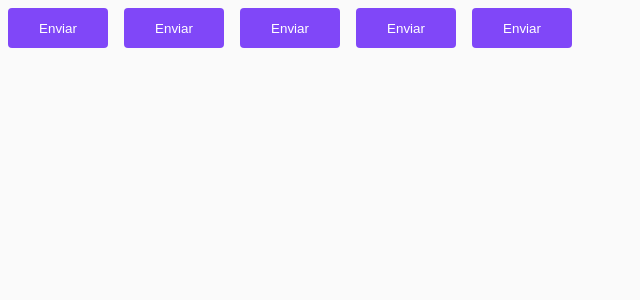
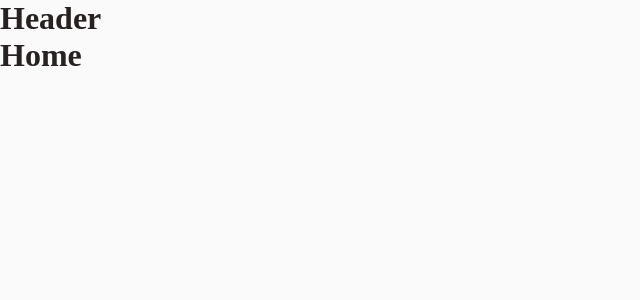
Before and after one commit to hnascx/reactjs-coffeedelivery, a React (Vite) app: page / in a window 1280 px wide. Shown: the top 300 px of the page, without its empty margins (0-640 px from the left). Built offline with nearby package versions, Linux system fonts and the light colour scheme.

Commit message:
(3) React Router DOM configured

```diff
--- a/package.json
+++ b/package.json
@@ -12,6 +12,7 @@
   "dependencies": {
     "react": "^18.2.0",
     "react-dom": "^18.2.0",
+    "react-router-dom": "^6.14.1",
     "styled-components": "^6.0.3"
   },
   "devDependencies": {
--- a/src/App.tsx
+++ b/src/App.tsx
@@ -1,18 +1,16 @@
 import { ThemeProvider } from 'styled-components'
+import { BrowserRouter } from 'react-router-dom'
 
-import { Button } from './components/Button'
 import { defaultTheme } from './styles/themes/Default'
 import { GlobalStyle } from './styles/Global'
+import { Router } from './Router'
 
 export function App() {
   return (
     <ThemeProvider theme={defaultTheme}>
-      <Button variant="primary" />
-      <Button variant="secondary" />
-      <Button variant="success" />
-      <Button variant="danger" />
-      <Button />
-
+      <BrowserRouter>
+        <Router />
+      </BrowserRouter>
       <GlobalStyle />
     </ThemeProvider>
   )
--- /dev/null
+++ b/src/Router.tsx
@@ -0,0 +1,18 @@
+import { Route, Routes } from 'react-router-dom'
+
+import { Home } from './pages/Home'
+import { Checkout } from './pages/Checkout'
+import { Success } from './pages/Success'
+import { DefaultLayout } from './layouts/DefaultLayout'
+
+export function Router() {
+  return (
+    <Routes>
+      <Route path="/" element={<DefaultLayout />}>
+        <Route path="/" element={<Home />} />
+        <Route path="/checkout" element={<Checkout />} />
+        <Route path="/success" element={<Success />} />
+      </Route>
+    </Routes>
+  )
+}
--- a/src/components/Button.styles.ts
+++ /dev/null
@@ -1,33 +0,0 @@
-import styled, { css } from 'styled-components'
-
-export type ButtonVariant = 'primary' | 'secondary' | 'danger' | 'success'
-
-interface ButtonContainerProps {
-  variant: ButtonVariant
-}
-
-const buttonVariants = {
-  primary: 'purple',
-  secondary: 'orange',
-  danger: 'red',
-  success: 'green',
-}
-
-export const ButtonContainer = styled.button<ButtonContainerProps>`
-  width: 100px;
-  height: 40px;
-
-  border-radius: 4px;
-  border: 0;
-  margin: 8px;
-
-  background-color: ${(props) => props.theme.purple};
-  color: ${(props) => props.theme.white};
-
-  /* props recebe, no caso abaixo, o que vem como propriedade do ButtonContainer em Button.tsx, que é a propriedade variant. Em seguida a propriedade CSS background-color recebe o valor de buttonVariants passado para o *VALOR variant* em Button.tsx */
-  /* ${(props) => {
-    return css`
-      background-color: ${buttonVariants[props.variant]};
-    `
-  }} */
-`
--- a/src/components/Button.tsx
+++ /dev/null
@@ -1,9 +0,0 @@
-import { ButtonContainer, ButtonVariant } from './Button.styles'
-
-interface ButtonProps {
-  variant?: ButtonVariant
-}
-
-export function Button({ variant = 'primary' }: ButtonProps) {
-  return <ButtonContainer variant={variant}>Enviar</ButtonContainer>
-}
--- /dev/null
+++ b/src/components/Header.tsx
@@ -0,0 +1,3 @@
+export function Header() {
+  return <h1>Header</h1>
+}
--- /dev/null
+++ b/src/layouts/DefaultLayout.tsx
@@ -0,0 +1,11 @@
+import { Outlet } from 'react-router-dom'
+import { Header } from '../components/Header'
+
+export function DefaultLayout() {
+  return (
+    <div>
+      <Header />
+      <Outlet />
+    </div>
+  )
+}
--- /dev/null
+++ b/src/pages/Checkout.tsx
@@ -0,0 +1,3 @@
+export function Checkout() {
+  return <h1>Checkout</h1>
+}
--- /dev/null
+++ b/src/pages/Home.tsx
@@ -0,0 +1,3 @@
+export function Home() {
+  return <h1>Home</h1>
+}
--- /dev/null
+++ b/src/pages/Success.tsx
@@ -0,0 +1,3 @@
+export function Success() {
+  return <h1>Success</h1>
+}
```
Also changed, not shown: 1 other file (tests, documents, lock files or other folders).
